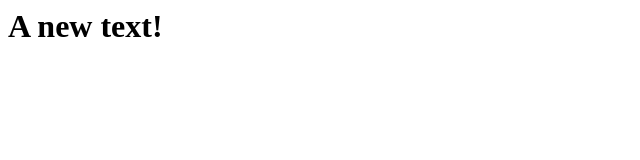
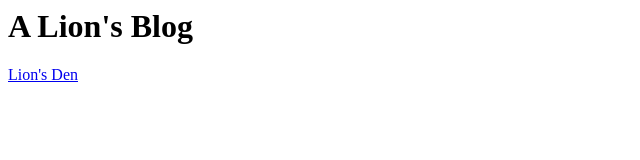
Before and after one commit to AlejandroFM-Github/alejandrofm-github.github.io, a plain HTML site: page index.html in a window 1280 px wide. Shown: the whole page, without its empty margins (0-640 px from the left). Drawn offline with Linux system fonts and the light colour scheme.

Commit message:
Updates blog

```diff
--- a/index.html
+++ b/index.html
@@ -1 +1,12 @@
-<h1>A new text!</h1>
+<html lang="en">
+<head>
+    <meta charset="UTF-8">
+    <!-- meta http-equiv="X-UA-Compatible" content="IE=edge" -->
+    <meta name="viewport" content="width=device-width, initial-scale=1.0">
+    <title>Document</title>
+</head>
+<body>
+    <h1>A Lion's Blog</h1>
+    <a href="index.html">Lion's Den</a>
+</body>
+</html>
```
Also changed, not shown: content/1.html (added, +9 -0 lines), content/lion-logo.png (added).
